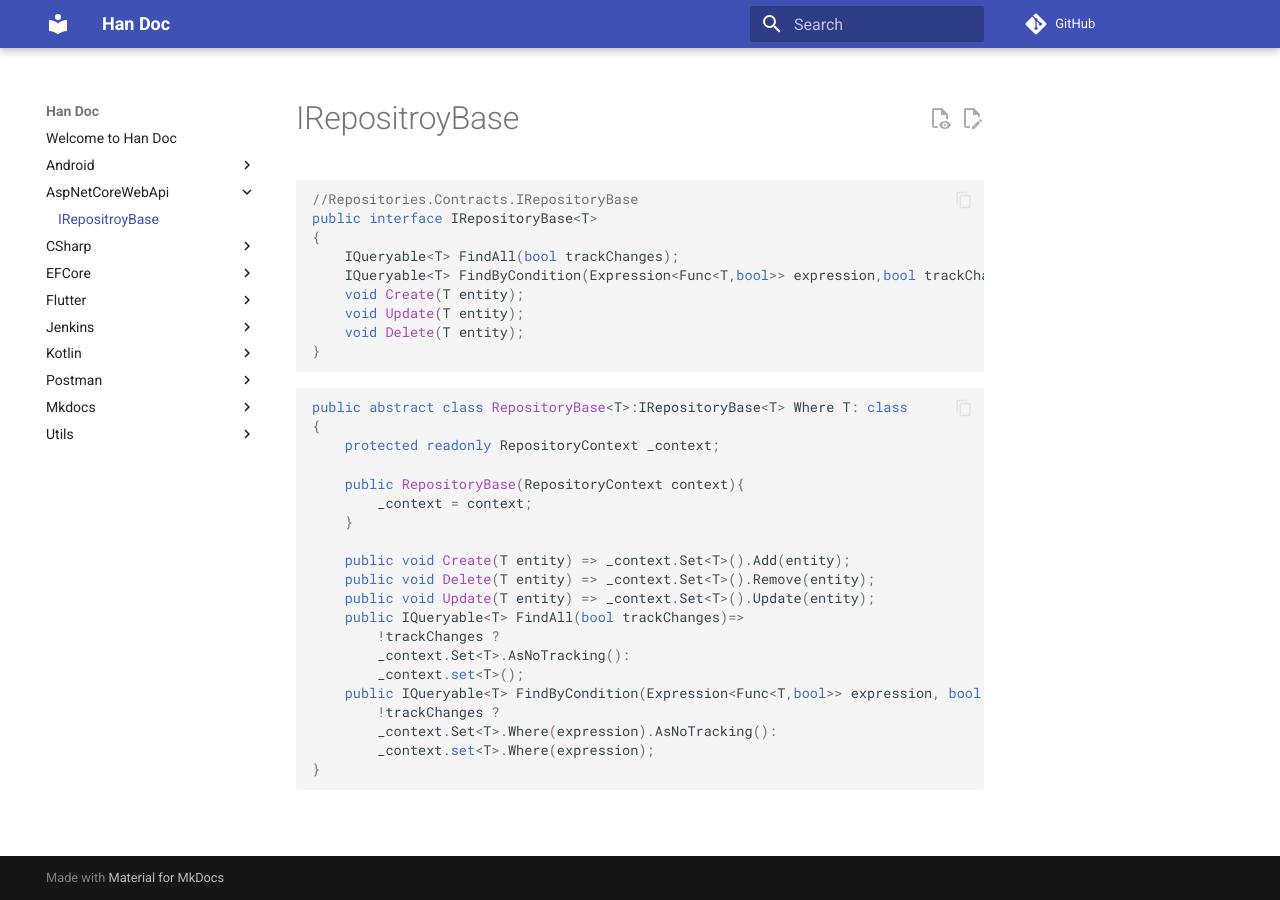
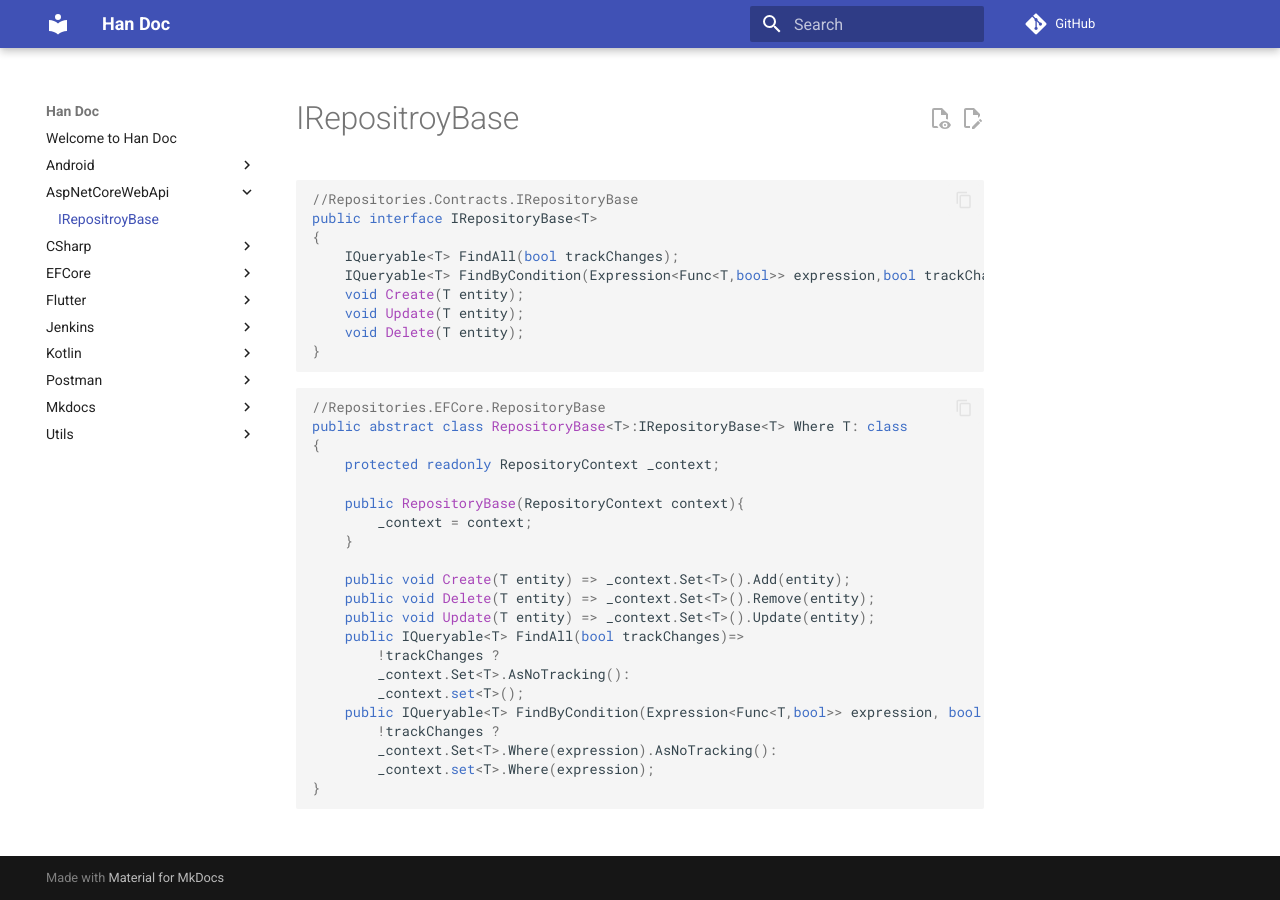
Before and after one commit to handemirer/handoc, an MkDocs documentation site: the page built from docs/AspNetCoreWebApi/001. a.md, in a window 1280 px wide. Built offline with MkDocs 1.6.1 and Material for MkDocs 9.7.7, drawn with Linux system fonts in a browser that asks for light colours; comment, search, counter and statistics services are not loaded.

Commit message:
Update 001. a.md

````diff
--- a/docs/AspNetCoreWebApi/001. a.md
+++ b/docs/AspNetCoreWebApi/001. a.md
@@ -13,6 +13,7 @@ public interface IRepositoryBase<T>
 ```
 
 ``` c#
+//Repositories.EFCore.RepositoryBase
 public abstract class RepositoryBase<T>:IRepositoryBase<T> Where T: class
 {
     protected readonly RepositoryContext _context;
````
